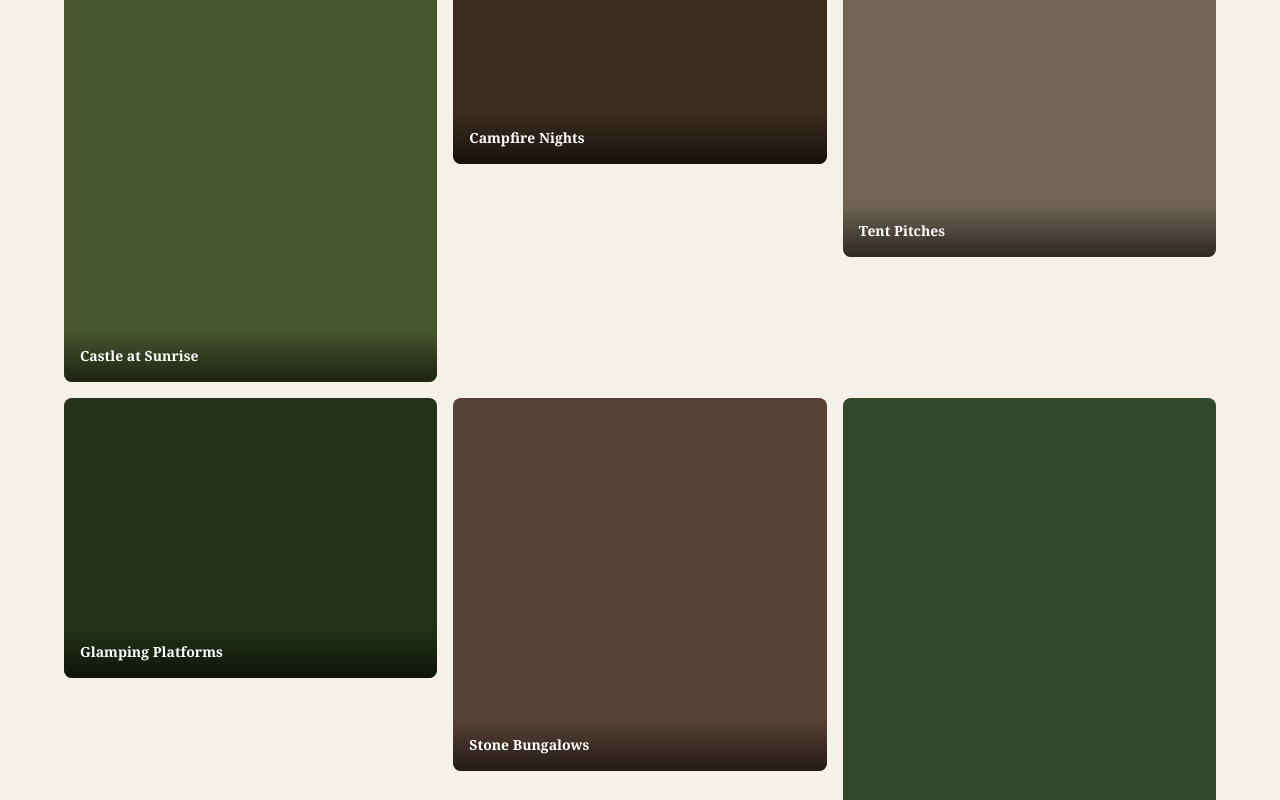
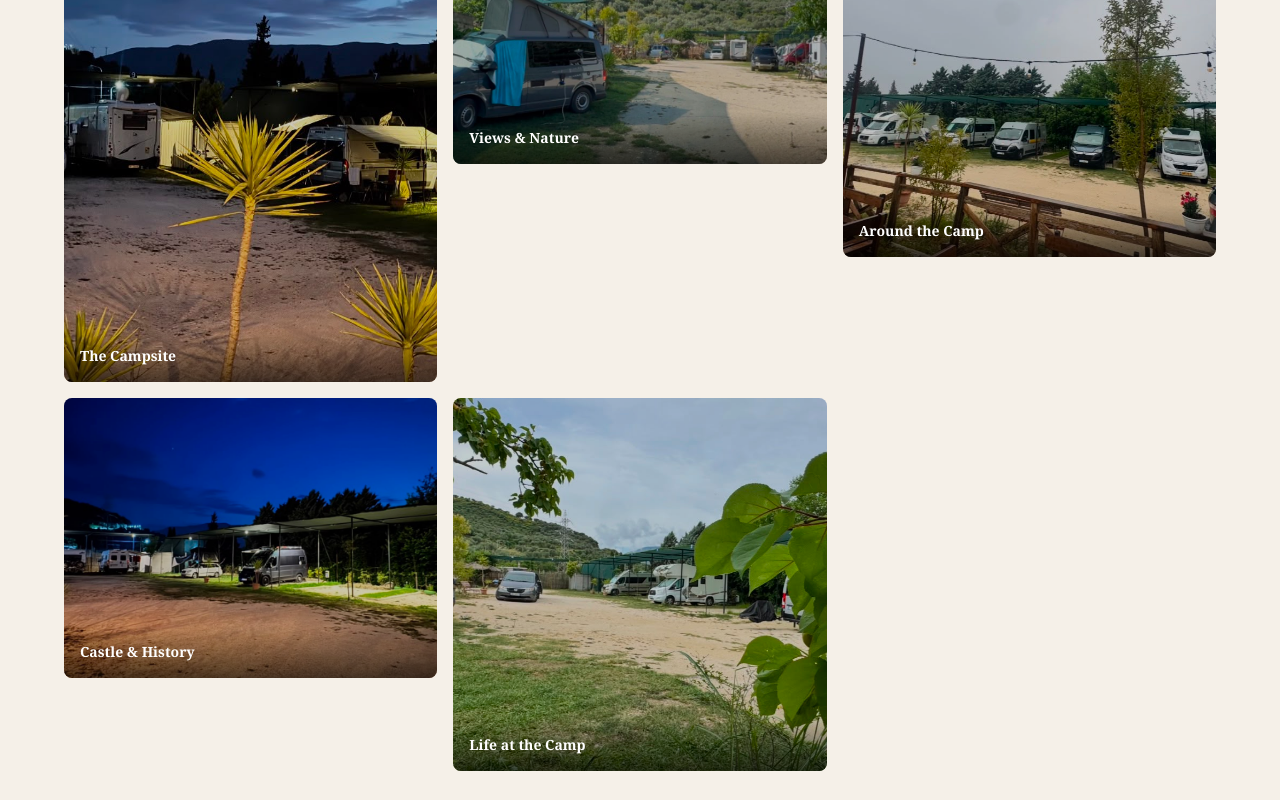
Before and after one commit to denisdaja/camping_castle_berat, a Next.js app: page / in a window 1280 px wide. Shown: the part 5760-6560 px from the top of the page. Built offline with nearby package versions, Linux system fonts and the light colour scheme.

Commit message:
Wire gallery-1 through gallery-5.webp into Gallery component
Replaces colour block placeholders with real images. Lightbox also
shows real photos. Removed "photos coming soon" notice.

```diff
--- a/app/components/Gallery.tsx
+++ b/app/components/Gallery.tsx
@@ -1,24 +1,14 @@
 "use client";
 
 import { useState } from "react";
+import Image from "next/image";
 
-// Placeholder gallery items — replace src with real images
 const photos = [
-  { id: 1, src: "", alt: "Berat Castle at sunrise", label: "Castle at Sunrise", aspect: "tall" },
-  { id: 2, src: "", alt: "Campfire under the stars", label: "Campfire Nights", aspect: "wide" },
-  { id: 3, src: "", alt: "Tent pitch with castle view", label: "Tent Pitches", aspect: "square" },
-  { id: 4, src: "", alt: "Glamping platform view", label: "Glamping Platforms", aspect: "wide" },
-  { id: 5, src: "", alt: "Stone bungalow terrace", label: "Stone Bungalows", aspect: "square" },
-  { id: 6, src: "", alt: "Osum river morning", label: "Osum River", aspect: "tall" },
-];
-
-const bgColors = [
-  "#5a6b3a",
-  "#4a3728",
-  "#8b7d6b",
-  "#2d3e1f",
-  "#6b5344",
-  "#3d5a34",
+  { id: 1, src: "/images/gallery-1.webp", alt: "Camping Castle Berat", label: "The Campsite", aspect: "tall" },
+  { id: 2, src: "/images/gallery-2.webp", alt: "Camping Castle Berat", label: "Views & Nature", aspect: "wide" },
+  { id: 3, src: "/images/gallery-3.webp", alt: "Camping Castle Berat", label: "Around the Camp", aspect: "square" },
+  { id: 4, src: "/images/gallery-4.webp", alt: "Camping Castle Berat", label: "Castle & History", aspect: "wide" },
+  { id: 5, src: "/images/gallery-5.webp", alt: "Camping Castle Berat", label: "Life at the Camp", aspect: "square" },
 ];
 
 export default function Gallery() {
@@ -44,10 +34,12 @@ export default function Gallery() {
               }}
               onClick={() => setActive(i)}
             >
-              {/* Placeholder colour block until real photos are added */}
-              <div
-                className="absolute inset-0 transition-transform duration-500 group-hover:scale-105"
-                style={{ background: bgColors[i] }}
+              <Image
+                src={photo.src}
+                alt={photo.alt}
+                fill
+                className="object-cover transition-transform duration-500 group-hover:scale-105"
+                sizes="(max-width: 768px) 50vw, 33vw"
               />
               <div className="absolute inset-0 bg-black/20 group-hover:bg-black/10 transition-colors" />
               <div className="absolute bottom-0 left-0 right-0 p-4 bg-gradient-to-t from-black/60 to-transparent">
@@ -70,11 +62,16 @@ export default function Gallery() {
               ✕
             </button>
             <div
-              className="w-full max-w-2xl aspect-video rounded-lg flex items-center justify-center"
-              style={{ background: bgColors[active] }}
+              className="relative w-full max-w-3xl aspect-video rounded-lg overflow-hidden"
               onClick={(e) => e.stopPropagation()}
             >
-              <p className="text-white text-xl font-bold">{photos[active].label}</p>
+              <Image
+                src={photos[active].src}
+                alt={photos[active].alt}
+                fill
+                className="object-cover"
+                sizes="100vw"
+              />
             </div>
             <button
               className="absolute left-6 top-1/2 -translate-y-1/2 text-white text-4xl hover:text-[#d4b896]"
@@ -90,10 +87,6 @@ export default function Gallery() {
             </button>
           </div>
         )}
-
-        <p className="text-center text-[#8b7d6b] text-sm mt-8">
-          📸 Real photos coming soon — contact us or follow us on Instagram.
-        </p>
       </div>
     </section>
   );
```
